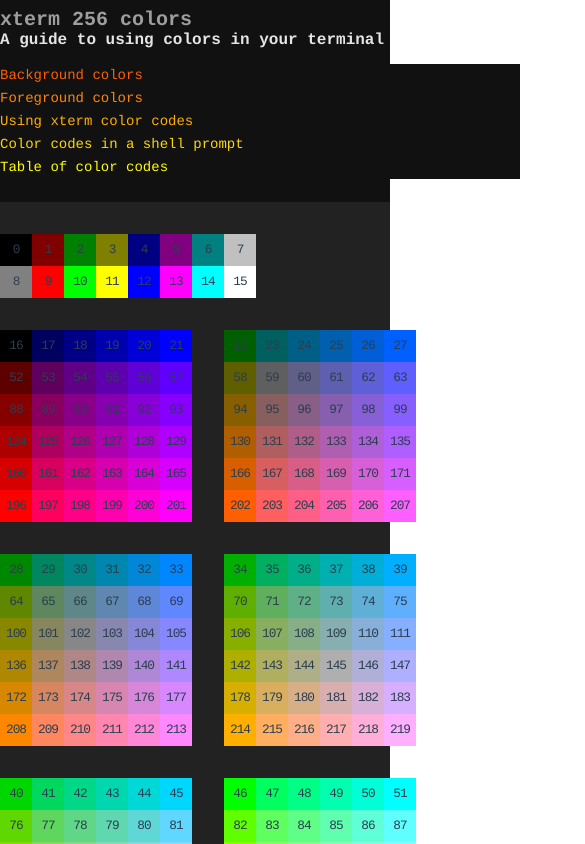
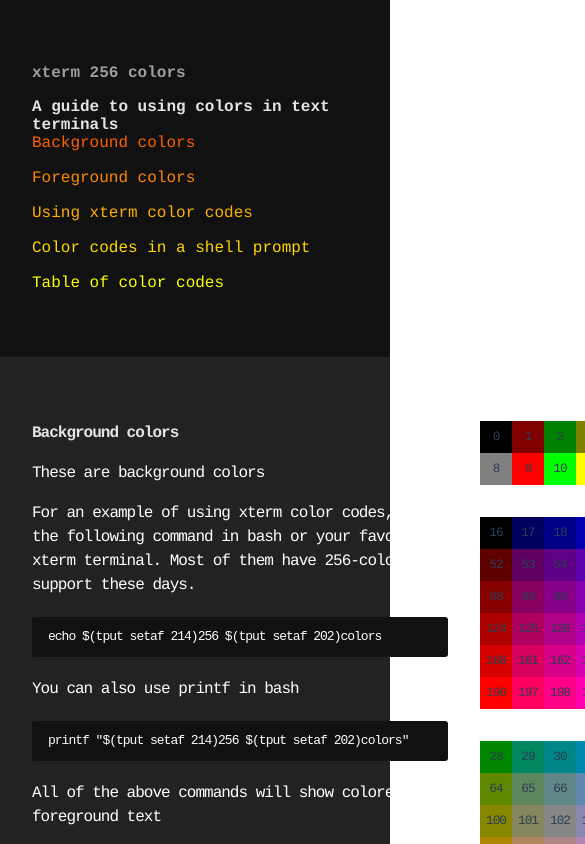
Before and after one commit to linrock/256-colors, a Vue app: page / in a window 390 px wide. Shown: the top 844 px of the page, 585 px wide, since content can reach past the window. Built offline with nearby package versions, Linux system fonts and the light colour scheme.

Commit message:
Cleanup and responsive layout progress

```diff
--- a/src/App.vue
+++ b/src/App.vue
@@ -1,9 +1,10 @@
 <template lang="pug">
 #app
   header
-    .container
-      h1 xterm 256 colors
-      h3 A guide to using colors in your terminal
+    .container.flex-responsive
+      aside
+        h1 xterm 256 colors
+        h3 A guide to using colors in text terminals
       nav
         a(href="#background-colors")
           color-span(code="202") Background colors
@@ -54,18 +55,22 @@
     margin 0
     padding 0
 
+  html
+    box-sizing border-box
+
+  *
+    box-sizing inherit
+
   header
     background #111
-    padding 8px 0
+    padding 2rem 0 1rem
 
   nav
     color white
     background #111
-    margin 15px 0
     a
       display block
-      padding 2px 0
-      font-size 14px
+      padding-bottom 1rem
       text-decoration none
       &:hover span
         color white !important
@@ -81,12 +86,12 @@
 
   h1
     color #9e9e9e
-    font-size 20px
-    margin 0
+    font-size 1rem
+    margin 0 0 1rem 0
 
   h3
     color #e4e4e4
-    font-size 16px
+    font-size 1rem
     margin 0
 
   h2
@@ -95,8 +100,23 @@
     margin 0 0 25px
 
   .container
-    width 520px
+    width 60rem
+    padding 2rem
     margin 0 auto
+
+  .flex-responsive
+    display flex
+
+  @media screen and (max-width: 56rem)
+    .flex-responsive
+      display block
+      width 100%
+
+      > *
+        width 100%
+
+  aside
+    width 50%
 
   .main
     margin 40px auto
--- a/src/sections/ColorSquares.vue
+++ b/src/sections/ColorSquares.vue
@@ -2,28 +2,80 @@
 div
   section#background-colors.color-squares
     .container
+      aside
+        h3 Background colors
+        p
+          | These are background colors
+        div
+          | For an example of using xterm color codes, try the
+          | following command in bash or your favorite xterm terminal.
+          | Most of them have 256-color support these days.
+        code
+          | echo $(tput setaf 214)256
+          | $(tput setaf 202)colors
+        div
+          | You can also use printf in bash
+        code
+          | printf "$(tput setaf 214)256
+          | $(tput setaf 202)colors"
+        div
+          | All of the above commands will show colored foreground text
+        code
+          color-span(:code="214") 256
+          | &nbsp;
+          color-span(:code="202") colors
+        div
+          | For colored background text, you can use `tput setab`
+
+      .squares-256
         .container-width-8
-        square(v-for="i in 16" :key="i-1" :code="i-1") {{ i - 1 }}
+          square(v-for="i in 16" :key="i-1"
+                 :code="i - 1") {{ i - 1 }}
         .container-6x6
           .s-6x6(v-for="i in 6" :key="`sq-${i}`")
-          square(v-for="j in 36"
-                 :key="16 + (i-1)*36 + (j-1)"
-                 :code="squares[i-1][j-1]")
-            | {{ squares[i-1][j-1] }}
+            square(v-for="j in 36" :key="16 + (i-1)*36 + (j-1)"
+                   :code="squares[i-1][j-1]") {{ squares[i-1][j-1] }}
         .container-width-8
-        square(v-for="i in 24" :key="231 + i" :code="231 + i") {{ 231 + i }}
+          square(v-for="i in 24" :key="231 + i"
+                 :code="231 + i") {{ 231 + i }}
 
   section#foreground-colors.color-text
     .container
-      .container-width-8
-        color-text(v-for="i in 16" :key="i-1" :code="i-1")
+      aside
+        h3 Foreground colors
+        div
+          | For an example of using xterm color codes, try the
+          | following command in bash or your favorite xterm terminal.
+          | Most of them have 256-color support these days.
+        code
+          | echo $(tput setaf 214)256
+          | $(tput setaf 202)colors
+        div
+          | You can also use printf in bash
+        code
+          | printf "$(tput setaf 214)256
+          | $(tput setaf 202)colors"
+        div
+          | All of the above commands will show colored foreground text
+        code
+          color-span(:code="214") 256
+          | &nbsp;
+          color-span(:code="202") colors
+        div
+          | For colored background text, you can use `tput setab`
+
+      .squares-256
+        .container-width-8.top
+          color-text(v-for="i in 16" :key="i-1"
+                     :code="i-1")
         .container-6x6
           .s-6x6(v-for="i in 6" :key="`sq-${i}`")
             color-text(v-for="j in 36"
                        :key="16 + (i-1)*36 + (j-1)"
                        :code="squares[i-1][j-1]")
-      .container-width-8
-        color-text(v-for="i in 24" :key="231 + i" :code="231 + i")
+        .container-width-8.bottom
+          color-text(v-for="i in 24" :key="231 + i"
+                     :code="231 + i")
 
 </template>
 
@@ -33,7 +85,6 @@
   import sixSquares from '../utils/squares'
 
   export default {
-    name: 'HelloWorld',
     data() {
       return {
         squares: sixSquares()
@@ -49,16 +100,32 @@
 <style lang="stylus" scoped>
   square-size = 2rem
 
+  .container
+    display flex
+
+  section
+    padding-top 2rem
+    padding-bottom 2.5rem
+    letter-spacing -1px
+
+    &.color-squares
+      background #222
+
+    &.color-text
+      background #1f1f1f
+
+  .squares-256
+    font-size 0.8rem
+
   .container-width-8
     width square-size * 8
     height square-size *  2
+    margin-bottom square-size
     display flex
     flex-wrap wrap
-    padding square-size 0
 
   .container-6x6
     width square-size * 6 * 2 + square-size
-    height square-size * 6 * 3 + square-size * 2
     display flex
     flex-wrap wrap
     justify-content space-between
@@ -76,15 +143,17 @@
     text-align center
     line-height square-size
 
-  section
-    padding-bottom 2.5rem
-    font-size 0.8rem
-    letter-spacing -1px
+  aside
+    width 50%
+    color white
+    padding-right 2rem
+    line-height 1.5rem
 
-    &.color-squares
-      background #222
-
-    &.color-text
-      background #1f1f1f
+  code
+    border-radius 3px
+    padding 8px 16px
+    background #111
+    margin 20px 0
+    display block
 
 </style>
```
Lines whose indentation alone changed are shown as unchanged.
